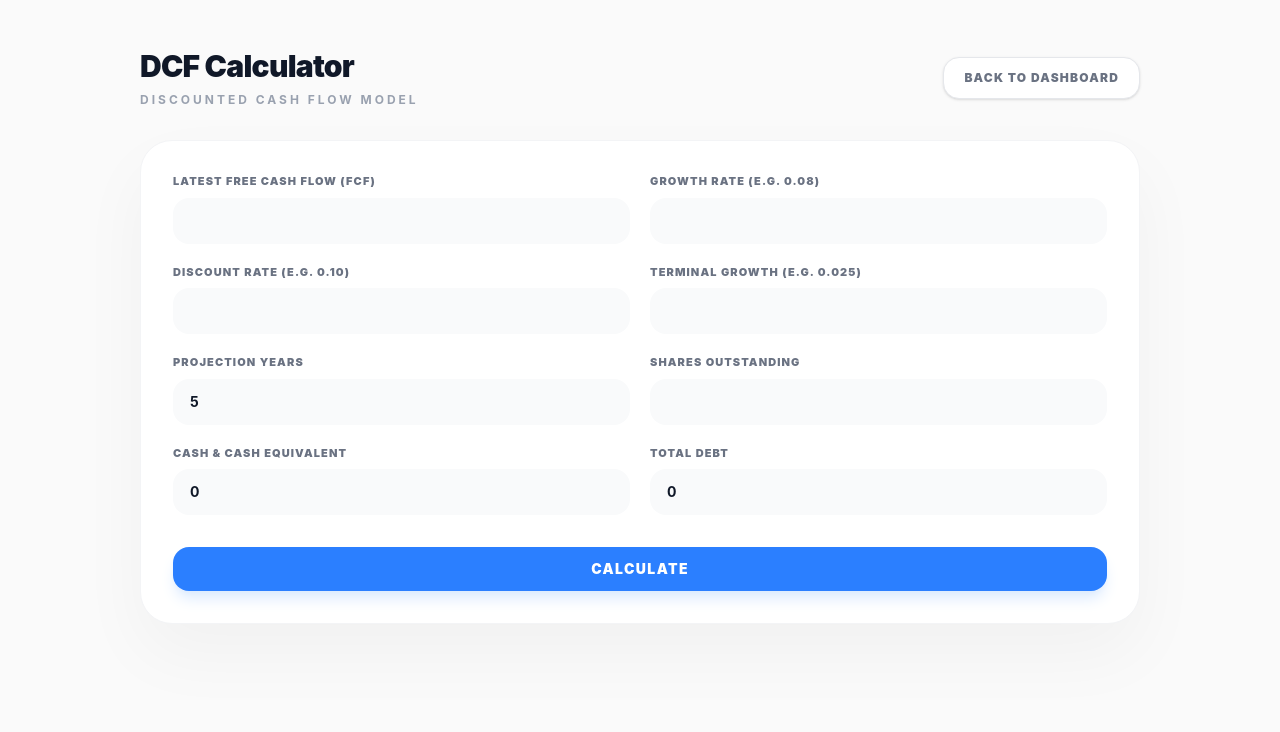
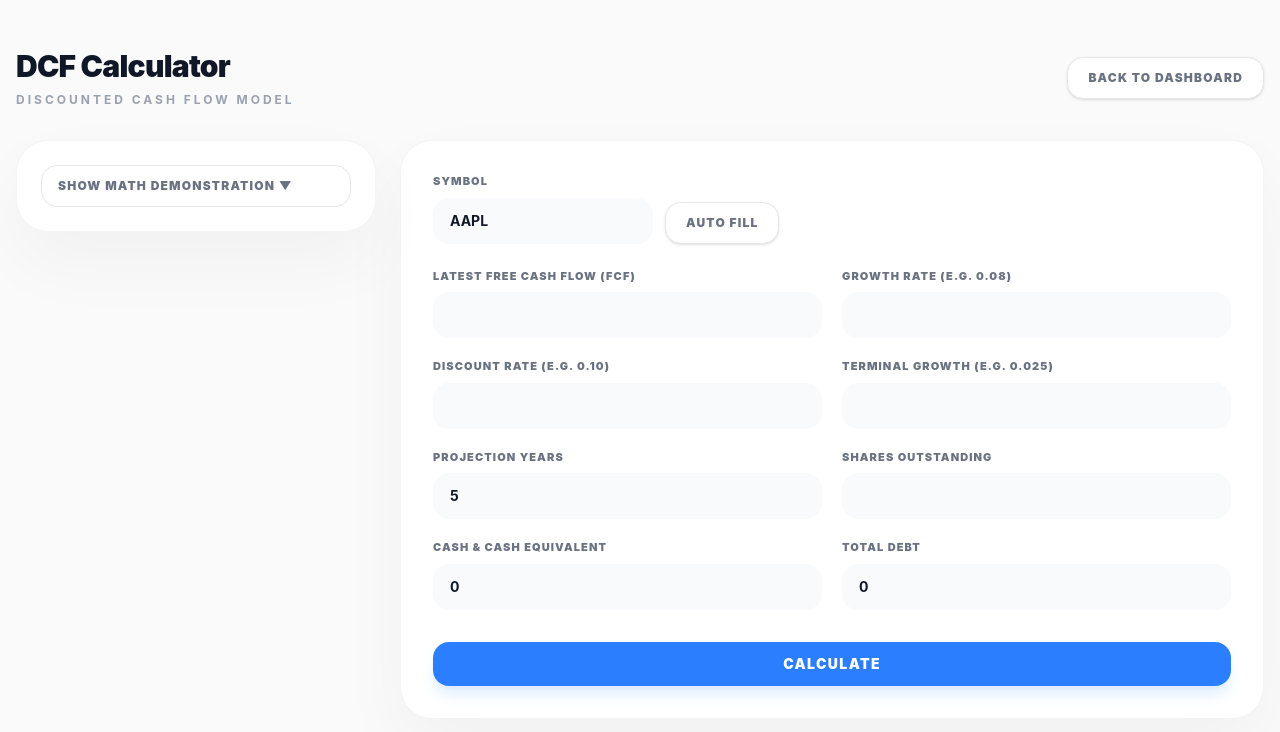
Before and after one commit to Antony396/PortFo, a Next.js app: page /dcf in a window 1280 px wide. Shown: the top 732 px of the page. Built offline with nearby package versions, Linux system fonts and the light colour scheme.

Commit message:
Dcf working as intended

```diff
--- /dev/null
+++ b/src/app/api/dcf/financials/route.ts
@@ -0,0 +1,70 @@
+import { NextResponse } from 'next/server';
+
+function parseNumber(value: unknown): number {
+  if (value === null || value === undefined) return 0;
+  const cleaned = String(value).replace(/,/g, '').trim();
+  if (!cleaned || cleaned.toLowerCase() === 'none' || cleaned.toLowerCase() === 'null') return 0;
+  const parsed = Number(cleaned);
+  return Number.isFinite(parsed) ? parsed : 0;
+}
+
+export async function GET(request: Request) {
+  const { searchParams } = new URL(request.url);
+  const symbol = searchParams.get('symbol')?.trim().toUpperCase();
+  const apiKey = process.env.ALPHA_VANTAGE_API_KEY;
+
+  if (!symbol) {
+    return NextResponse.json({ error: 'Symbol is required.' }, { status: 400 });
+  }
+
+  if (!apiKey) {
+    return NextResponse.json({ error: 'ALPHA_VANTAGE_API_KEY is missing in environment variables.' }, { status: 500 });
+  }
+
+  try {
+    const cashFlowUrl = `https://www.alphavantage.co/query?function=CASH_FLOW&symbol=${symbol}&apikey=${apiKey}`;
+    const overviewUrl = `https://www.alphavantage.co/query?function=OVERVIEW&symbol=${symbol}&apikey=${apiKey}`;
+
+    const [cashFlowRes, overviewRes] = await Promise.all([
+      fetch(cashFlowUrl, { next: { revalidate: 300 } }),
+      fetch(overviewUrl, { next: { revalidate: 300 } }),
+    ]);
+
+    const cashFlowData = await cashFlowRes.json();
+    const overviewData = await overviewRes.json();
+
+    if (cashFlowData?.Note || overviewData?.Note) {
+      return NextResponse.json({ error: 'Alpha Vantage rate limit reached. Please try again in a minute.' }, { status: 429 });
+    }
+
+    const latestAnnual = cashFlowData?.annualReports?.[0];
+    if (!latestAnnual) {
+      return NextResponse.json({ error: 'No cash flow data found for this symbol.' }, { status: 404 });
+    }
+
+    const operatingCashFlow = parseNumber(latestAnnual.operatingCashflow);
+    const capitalExpenditures = parseNumber(latestAnnual.capitalExpenditures);
+    const changeInAssets = parseNumber(latestAnnual.changeInOperatingAssets);
+    const changeInLiabilities = parseNumber(latestAnnual.changeInOperatingLiabilities);
+
+    const fcf =
+      operatingCashFlow !== 0
+        ? operatingCashFlow - capitalExpenditures - changeInAssets + changeInLiabilities
+        : 0;
+
+    const shares = parseNumber(overviewData?.SharesOutstanding);
+    const cash = parseNumber(overviewData?.Cash);
+    const debt = parseNumber(overviewData?.Debt);
+
+    return NextResponse.json({
+      symbol,
+      fcf,
+      shares,
+      cash,
+      debt,
+    });
+  } catch (error) {
+    console.error('DCF financials autofill error:', error);
+    return NextResponse.json({ error: 'Failed to fetch financials.' }, { status: 500 });
+  }
+}
--- a/src/app/dcf/page.tsx
+++ b/src/app/dcf/page.tsx
@@ -5,6 +5,7 @@ import Link from 'next/link';
 import { calculateDCF } from '../../lib/dcf';
 
 type FormState = {
+  symbol: string;
   fcf: string;
   growthRate: string;
   discountRate: string;
@@ -16,6 +17,7 @@ type FormState = {
 };
 
 const initialForm: FormState = {
+  symbol: 'AAPL',
   fcf: '',
   growthRate: '',
   discountRate: '',
@@ -35,10 +37,20 @@ function formatCurrency(value: number) {
   });
 }
 
+function formatNumber(value: number, digits = 4) {
+  if (!Number.isFinite(value)) return '—';
+  return value.toLocaleString(undefined, {
+    minimumFractionDigits: 0,
+    maximumFractionDigits: digits,
+  });
+}
+
 export default function DCFPage() {
   const [form, setForm] = useState<FormState>(initialForm);
   const [result, setResult] = useState<ReturnType<typeof calculateDCF> | null>(null);
   const [error, setError] = useState('');
+  const [autofillLoading, setAutofillLoading] = useState(false);
+  const [showMathDemo, setShowMathDemo] = useState(false);
 
   const parsedValues = useMemo(() => {
     return {
@@ -53,8 +65,44 @@ export default function DCFPage() {
     };
   }, [form]);
 
+  const denominator = parsedValues.discountRate - parsedValues.terminalGrowth;
+
   const handleChange = (key: keyof FormState, value: string) => {
     setForm((prev) => ({ ...prev, [key]: value }));
+  };
+
+  const handleAutofill = async () => {
+    setError('');
+    setResult(null);
+
+    const symbol = form.symbol.trim().toUpperCase();
+    if (!symbol) {
+      setError('Please enter a symbol first.');
+      return;
+    }
+
+    try {
+      setAutofillLoading(true);
+      const response = await fetch(`/api/dcf/financials?symbol=${encodeURIComponent(symbol)}`);
+      const data = await response.json();
+
+      if (!response.ok) {
+        throw new Error(data?.error || 'Failed to autofill values.');
+      }
+
+      setForm((prev) => ({
+        ...prev,
+        symbol,
+        fcf: String(data.fcf ?? ''),
+        sharesOutstanding: String(data.shares ?? ''),
+        cashEquivalent: String(data.cash ?? 0),
+        totalDebt: String(data.debt ?? 0),
+      }));
+    } catch (autofillError) {
+      setError(autofillError instanceof Error ? autofillError.message : 'Autofill failed.');
+    } finally {
+      setAutofillLoading(false);
+    }
   };
 
   const handleCalculate = () => {
@@ -86,7 +134,7 @@ export default function DCFPage() {
 
   return (
     <div className="min-h-screen bg-[#fafafa] py-12 px-4 font-sans text-gray-900">
-      <div className="max-w-[1000px] mx-auto">
+      <div className="max-w-[1300px] mx-auto">
         <div className="flex items-center justify-between mb-8">
           <div>
             <h1 className="text-3xl font-black tracking-tight">DCF Calculator</h1>
@@ -103,7 +151,74 @@ export default function DCFPage() {
           </Link>
         </div>
 
+        <div className="grid grid-cols-1 lg:grid-cols-[360px_1fr] gap-6 items-start">
+          <div className="bg-white rounded-[2rem] shadow-[0_30px_70px_rgba(0,0,0,0.04)] border border-gray-100 p-6 lg:sticky lg:top-6">
+            <button
+              onClick={() => setShowMathDemo((prev) => !prev)}
+              className="w-full px-4 py-3 bg-white border border-gray-200 rounded-2xl text-xs font-black uppercase tracking-widest text-gray-500 hover:bg-gray-50 transition-all text-left"
+            >
+              {showMathDemo ? 'Hide Math Demonstration ▲' : 'Show Math Demonstration ▼'}
+            </button>
+
+            {showMathDemo && (
+              <>
+                <p className="text-[10px] font-black text-gray-400 uppercase tracking-[0.22em] mt-4 mb-5">How DCF Is Calculated</p>
+                <div className="space-y-4 text-sm">
+                  <div className="bg-gray-50 rounded-xl p-3 border border-gray-100">
+                    <p className="text-[10px] font-black text-gray-400 uppercase tracking-widest mb-1">1) Project Cash Flows</p>
+                    <p className="font-bold text-gray-700">FCFᵧ = FCF₀ × (1 + g)^y</p>
+                    <p className="text-xs text-gray-500 mt-1">Using: {formatNumber(parsedValues.fcf, 2)} × (1 + {formatNumber(parsedValues.growthRate)})^y</p>
+                  </div>
+
+                  <div className="bg-gray-50 rounded-xl p-3 border border-gray-100">
+                    <p className="text-[10px] font-black text-gray-400 uppercase tracking-widest mb-1">2) Discount Each Year</p>
+                    <p className="font-bold text-gray-700">PVᵧ = FCFᵧ / (1 + r)^y</p>
+                    <p className="text-xs text-gray-500 mt-1">Using: FCFᵧ / (1 + {formatNumber(parsedValues.discountRate)})^y</p>
+                  </div>
+
+                  <div className="bg-gray-50 rounded-xl p-3 border border-gray-100">
+                    <p className="text-[10px] font-black text-gray-400 uppercase tracking-widest mb-1">3) Terminal Value</p>
+                    <p className="font-bold text-gray-700">TV = FCFₙ × (1 + gₜ) / (r - gₜ)</p>
+                    <p className="text-xs text-gray-500 mt-1">
+                      Denominator: {formatNumber(parsedValues.discountRate)} - {formatNumber(parsedValues.terminalGrowth)} = {formatNumber(denominator)}
+                    </p>
+                  </div>
+
+                  <div className="bg-gray-50 rounded-xl p-3 border border-gray-100">
+                    <p className="text-[10px] font-black text-gray-400 uppercase tracking-widest mb-1">4) Equity & Per Share</p>
+                    <p className="font-bold text-gray-700">Equity = EV + Cash - Debt</p>
+                    <p className="font-bold text-gray-700">Value/Share = Equity / Shares</p>
+                    <p className="text-xs text-gray-500 mt-1">Shares input: {formatNumber(parsedValues.sharesOutstanding, 2)}</p>
+                  </div>
+                </div>
+              </>
+            )}
+          </div>
+
+          <div>
             <div className="bg-white rounded-[2rem] shadow-[0_30px_70px_rgba(0,0,0,0.04)] border border-gray-100 p-8">
+              <div className="mb-6 flex flex-col md:flex-row gap-3 md:items-end">
+                <div className="w-full md:max-w-[220px]">
+                  <label className="block text-[11px] font-black text-gray-500 uppercase tracking-widest mb-2">
+                    Symbol
+                  </label>
+                  <input
+                    type="text"
+                    value={form.symbol}
+                    onChange={(event) => handleChange('symbol', event.target.value.toUpperCase())}
+                    className="w-full px-4 py-3 bg-gray-50 border border-transparent focus:border-blue-500 rounded-2xl font-bold focus:outline-none focus:bg-white transition-all text-sm"
+                    placeholder="AAPL"
+                  />
+                </div>
+                <button
+                  onClick={handleAutofill}
+                  disabled={autofillLoading}
+                  className="px-5 py-3 bg-white border border-gray-200 rounded-2xl text-xs font-black uppercase tracking-widest text-gray-500 hover:bg-gray-50 transition-all shadow-sm disabled:opacity-60 disabled:cursor-not-allowed"
+                >
+                  {autofillLoading ? 'Loading...' : 'Auto Fill'}
+                </button>
+              </div>
+
               <div className="grid grid-cols-1 md:grid-cols-2 gap-5">
                 {([
                   ['fcf', 'Latest Free Cash Flow (FCF)'],
@@ -157,6 +272,8 @@ export default function DCFPage() {
             )}
           </div>
         </div>
+      </div>
+    </div>
   );
 }
 
```
Also changed, not shown: src/app/dashboard/page.tsx (+44 -36 lines), 1 other file (tests, documents, lock files or other folders). Lines whose indentation alone changed are shown as unchanged.
